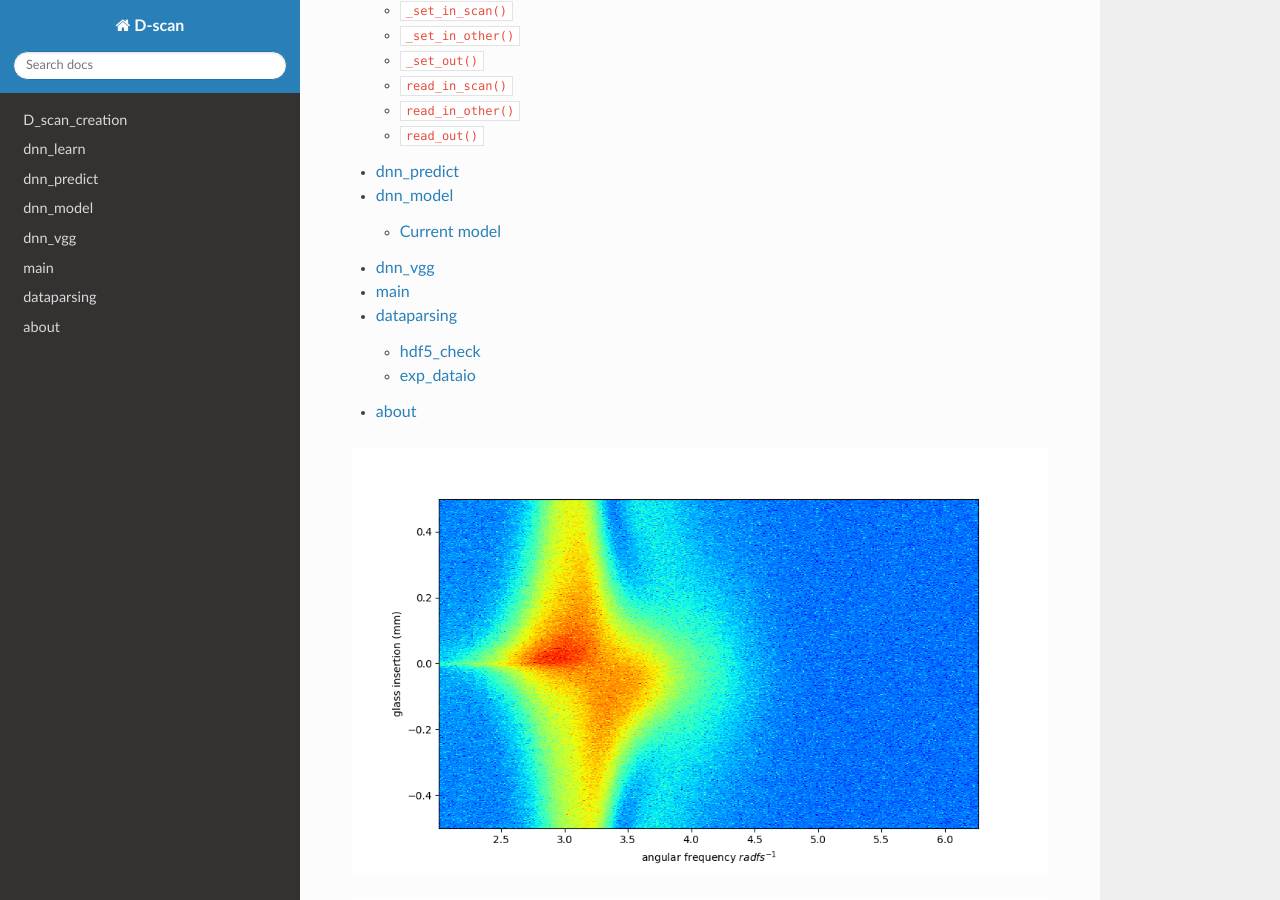
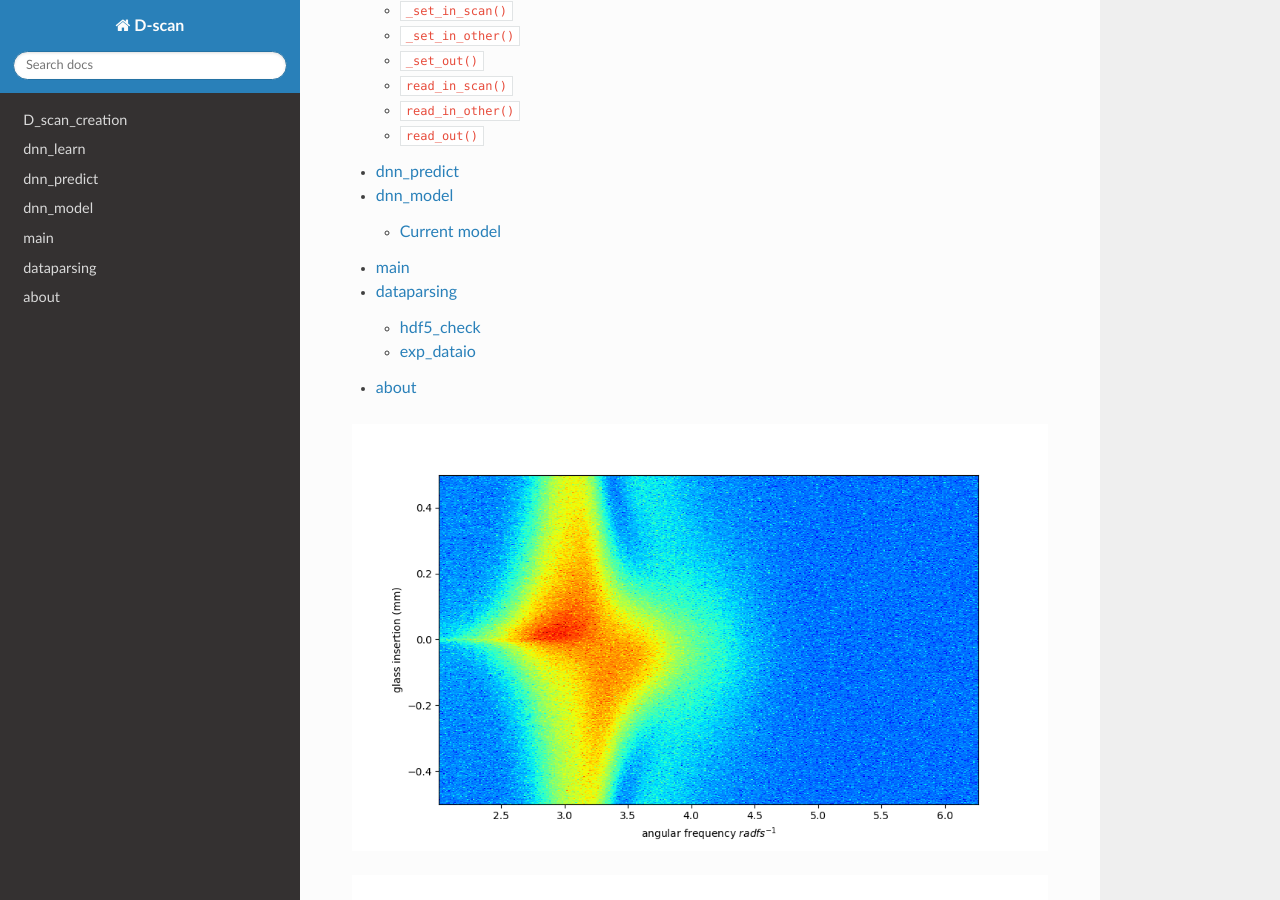
Before and after one commit to williamlouth/D-Scan-docs, a Sphinx documentation site: the page built from source/index.rst, in a window 1280 px wide and 900 px high, scrolled down 1840 px. Built offline with Sphinx 7.4.7 and the Read the Docs theme 2.0.0, drawn with Linux system fonts in a browser that asks for light colours.

Commit message:
updating the docs

```diff
--- a/source/dnn_vgg.rst
+++ /dev/null
@@ -1,5 +0,0 @@
-dnn_vgg
-#######
-
-
-Used to create the structure of the model that matches the vgg16 architecture.
--- a/source/index.rst
+++ b/source/index.rst
@@ -13,7 +13,6 @@
    dnn_learn  <dnn_learn.rst>
    dnn_predict  <dnn_predict.rst>
    dnn_model  <dnn_model.rst>
-   dnn_vgg  <dnn_vgg.rst>
    main  <main.rst>
    dataparsing <dataparsing/index.rst>
    about <about.rst>
```
